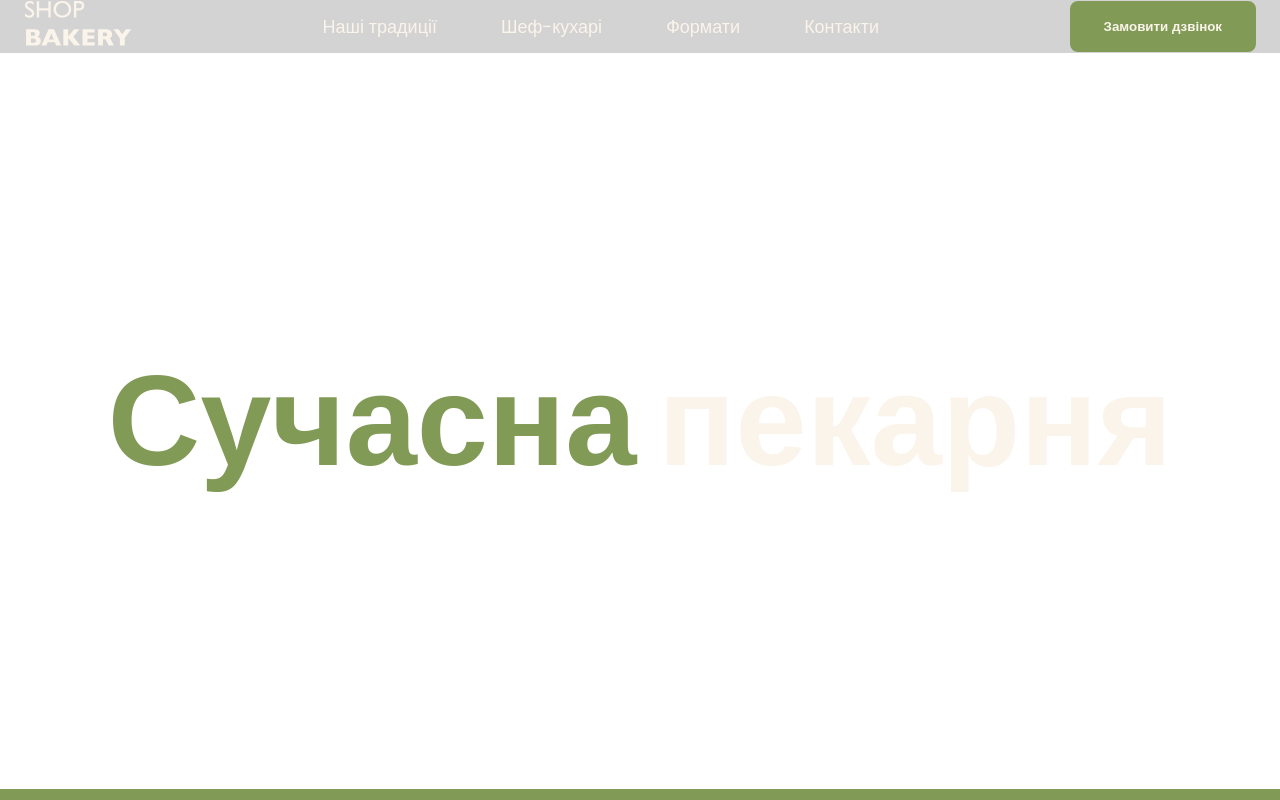
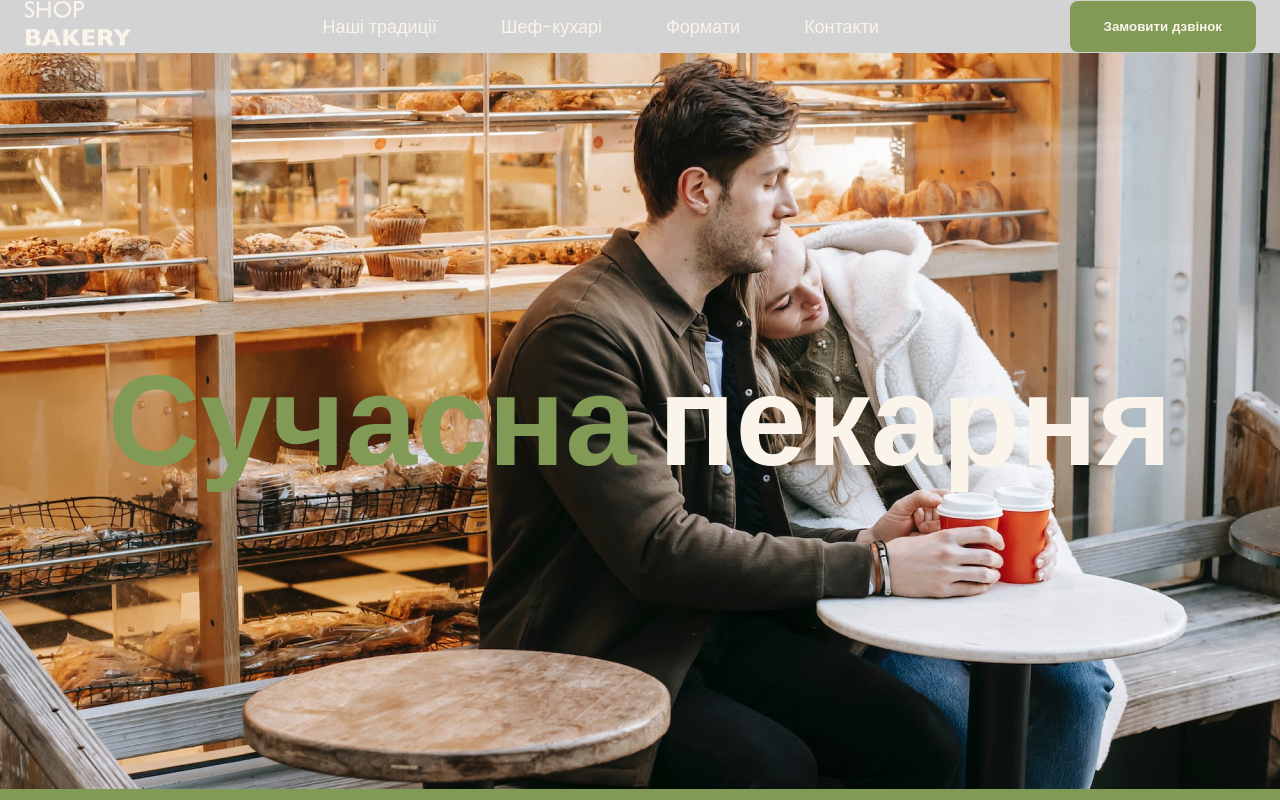
Before and after one commit to jonnytaddesky/frontend_developer, a plain HTML site: page index.html in a window 1280 px wide. Shown: the top 800 px of the page. Drawn offline with Linux system fonts and the light colour scheme.

Commit message:
add new images

```diff
--- a/css/styles.css
+++ b/css/styles.css
@@ -143,6 +143,9 @@ header {
 
 .hero-section {
   padding: 272px 0;
+  background-image: url(../images/hero-section-background.jpg);
+  background-repeat: no-repeat;
+  background-position: right bottom;
 }
 
 .hero-title {
```
Also changed, not shown: images/bread-circle-words.png (added), images/decor-bread-large-mobile.png (added), images/decor-bread-large.png (added), images/decor-bread-small-mobile.png (added), images/decor-bread-small.png (added), images/footer-background.png (added), images/handlebar-format.jpg (added), images/hero-section-background.jpg (added), images/horseshoe-format.jpg (added), images/icons.svg (added), images/nastya-chef.jpg (added), images/vlad-chef.jpg (added), images/walrus-format.jpg (added), 1 other file.
